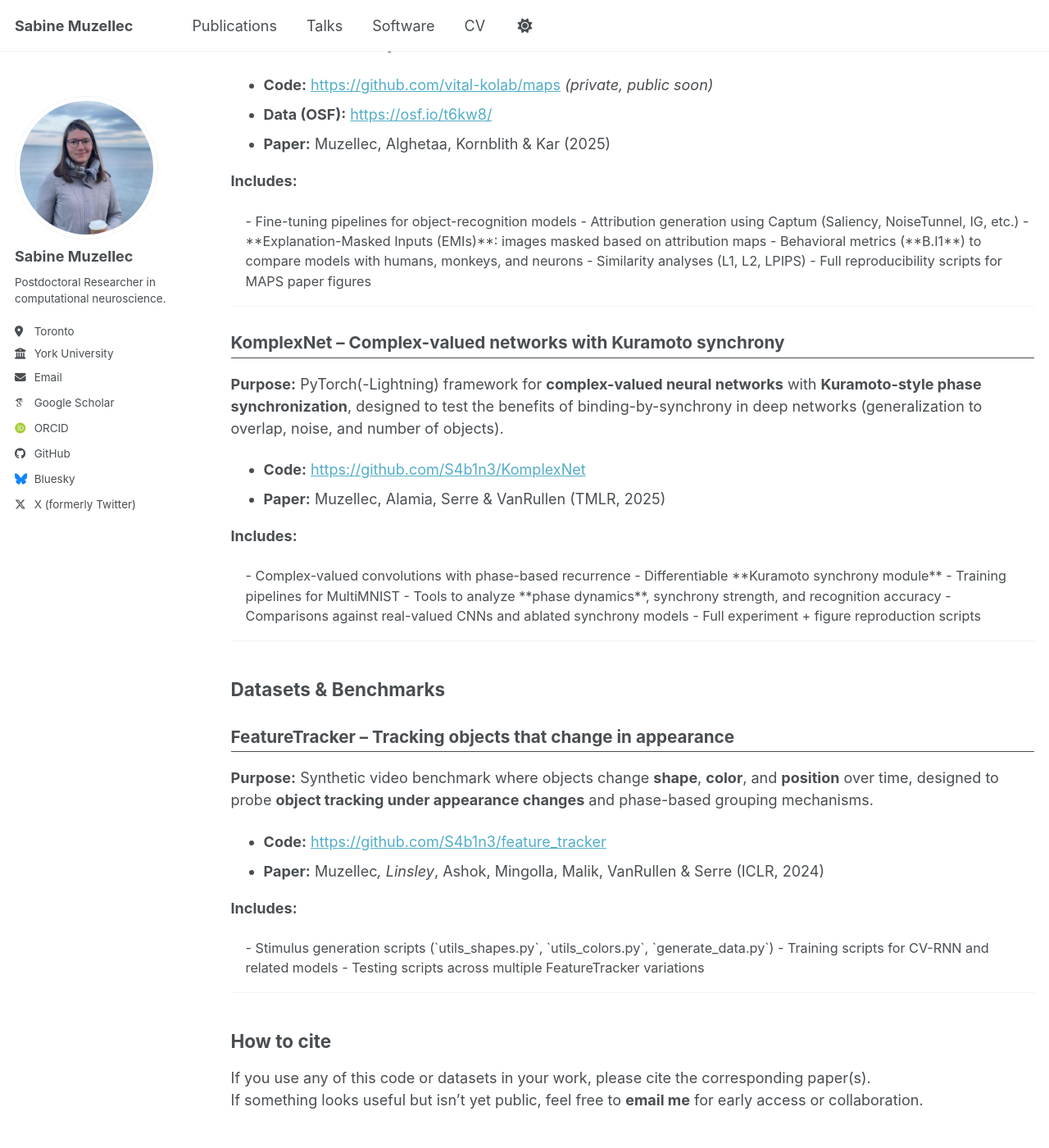
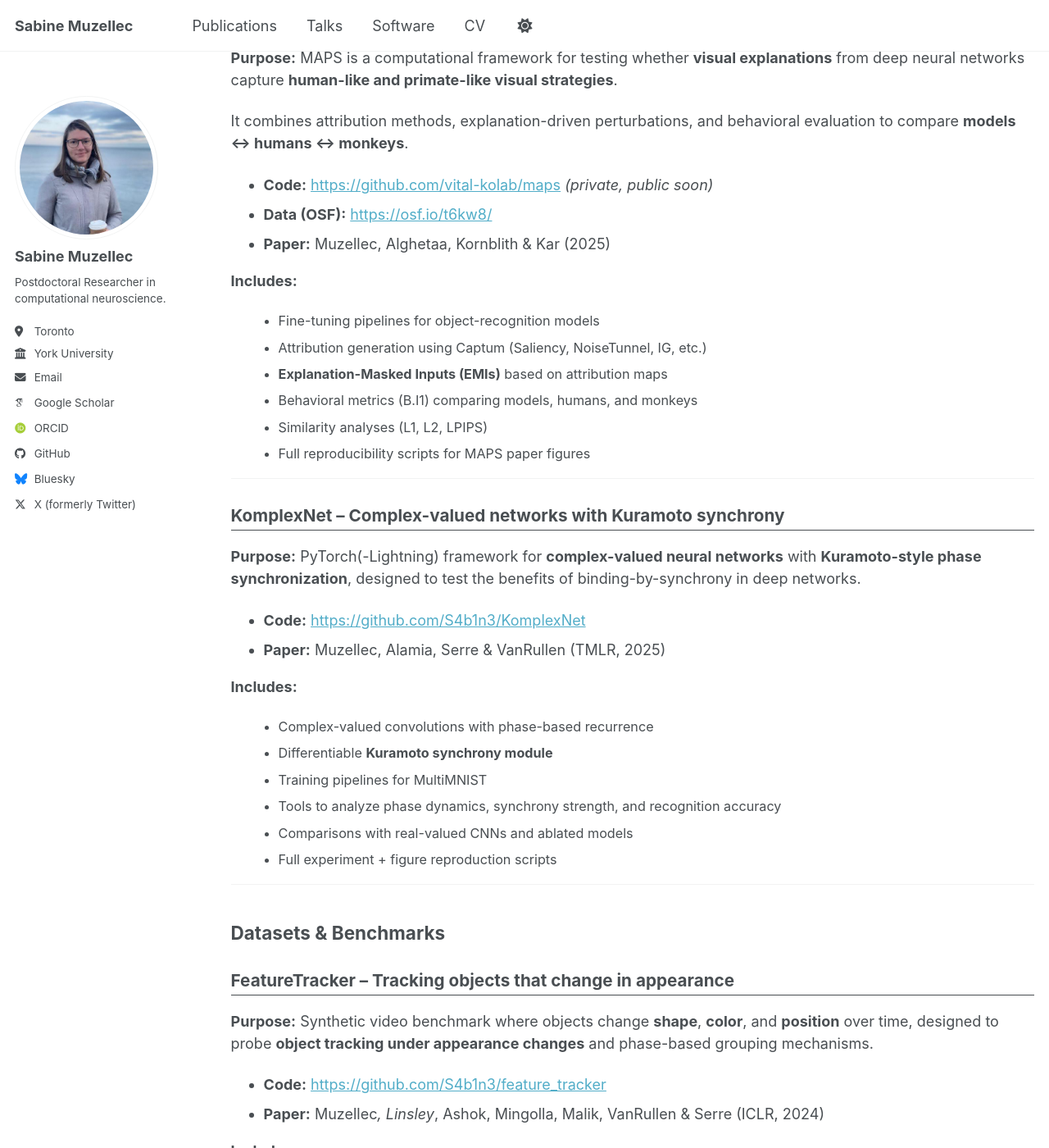
Before and after one commit to S4b1n3/S4b1n3.github.io, a Jekyll site: the page built from _pages/software.md, in a window 1280 px wide and 1400 px high, scrolled down 1915 px. Shown: the whole window at 82% size. Built offline with Jekyll 4.4.1, drawn with Linux system fonts in a browser that asks for light colours; some web fonts are replaced; a script bundle is joined from its source files by our own code; library files that are not in the unit come from our copies; some of the changed text lies outside the part shown.

Commit message:
style softward page 5

````diff
--- a/_pages/software.md
+++ b/_pages/software.md
@@ -37,12 +37,12 @@ Most of it sits at the intersection of **computational neuroscience**, **deep le
 
 **Includes:**
 <div style="font-size:0.90rem; margin-left:1rem;">
-
-- Regression pipelines
-- Reliability & noise-ceiling estimation
-- ANN → Monkey, Monkey → ANN, Monkey → Monkey, and Model → Model comparisons
-- Full reproducibility scripts for figures and benchmarks
-
+<ul>
+  <li>Regression pipelines</li>
+  <li>Reliability & noise-ceiling estimation</li>
+  <li>ANN → Monkey, Monkey → ANN, Monkey → Monkey, and Model → Model comparisons</li>
+  <li>Full reproducibility scripts for figures and benchmarks</li>
+</ul>
 </div>
 
 This repo is designed to **replicate the publication** and provide a transparent scientific workflow.
@@ -63,12 +63,12 @@ A lightweight, general-purpose Python package that exposes the core mapping util
 
 **Features:**
 <div style="font-size:0.90rem; margin-left:1rem;">
-
-- Unified API for the four mapping modes
-- Fit/evaluate linear models (ridge by default; PLS & others supported)
-- Clean, modular functions for ANN feature extraction → mapping → evaluation
-- Can be integrated into any model–brain alignment project
-
+<ul>
+  <li>Unified API for the four mapping modes</li>
+  <li>Fit/evaluate linear models (ridge by default; PLS & others supported)</li>
+  <li>Clean, modular functions for ANN feature extraction → mapping → evaluation</li>
+  <li>Integrates easily into any model–brain alignment project</li>
+</ul>
 </div>
 
 **Example usage**
@@ -86,7 +86,7 @@ compute_monkey_to_model(
     model_features=model_features,
     rates=rates,
     out_dir="results/monkey_to_model/resnet50",
-    reps=20,   # number of cross-validated fits
+    reps=20,
 )
 ```
 
@@ -112,14 +112,14 @@ It combines attribution methods, explanation-driven perturbations, and behaviora
 
 **Includes:**
 <div style="font-size:0.90rem; margin-left:1rem;">
-
-- Fine-tuning pipelines for object-recognition models
-- Attribution generation using Captum (Saliency, NoiseTunnel, IG, etc.)
-- **Explanation-Masked Inputs (EMIs)**: images masked based on attribution maps
-- Behavioral metrics (**B.I1**) to compare models with humans, monkeys, and neurons
-- Similarity analyses (L1, L2, LPIPS)
-- Full reproducibility scripts for MAPS paper figures
-
+<ul>
+  <li>Fine-tuning pipelines for object-recognition models</li>
+  <li>Attribution generation using Captum (Saliency, NoiseTunnel, IG, etc.)</li>
+  <li><b>Explanation-Masked Inputs (EMIs)</b> based on attribution maps</li>
+  <li>Behavioral metrics (B.I1) comparing models, humans, and monkeys</li>
+  <li>Similarity analyses (L1, L2, LPIPS)</li>
+  <li>Full reproducibility scripts for MAPS paper figures</li>
+</ul>
 </div>
 
 ---
@@ -132,21 +132,21 @@ It combines attribution methods, explanation-driven perturbations, and behaviora
   KomplexNet – Complex-valued networks with Kuramoto synchrony
 </h3>
 
-**Purpose:** PyTorch(-Lightning) framework for **complex-valued neural networks** with **Kuramoto-style phase synchronization**, designed to test the benefits of binding-by-synchrony in deep networks (generalization to overlap, noise, and number of objects).
+**Purpose:** PyTorch(-Lightning) framework for **complex-valued neural networks** with **Kuramoto-style phase synchronization**, designed to test the benefits of binding-by-synchrony in deep networks.
 
 - **Code:** <https://github.com/S4b1n3/KomplexNet>
 - **Paper:** Muzellec, Alamia, Serre & VanRullen (TMLR, 2025)
 
 **Includes:**
 <div style="font-size:0.90rem; margin-left:1rem;">
-
-- Complex-valued convolutions with phase-based recurrence
-- Differentiable **Kuramoto synchrony module**
-- Training pipelines for MultiMNIST
-- Tools to analyze **phase dynamics**, synchrony strength, and recognition accuracy
-- Comparisons against real-valued CNNs and ablated synchrony models
-- Full experiment + figure reproduction scripts
-
+<ul>
+  <li>Complex-valued convolutions with phase-based recurrence</li>
+  <li>Differentiable <b>Kuramoto synchrony module</b></li>
+  <li>Training pipelines for MultiMNIST</li>
+  <li>Tools to analyze phase dynamics, synchrony strength, and recognition accuracy</li>
+  <li>Comparisons with real-valued CNNs and ablated models</li>
+  <li>Full experiment + figure reproduction scripts</li>
+</ul>
 </div>
 
 ---
@@ -168,11 +168,11 @@ It combines attribution methods, explanation-driven perturbations, and behaviora
 
 **Includes:**
 <div style="font-size:0.90rem; margin-left:1rem;">
-
-- Stimulus generation scripts (`utils_shapes.py`, `utils_colors.py`, `generate_data.py`)
-- Training scripts for CV-RNN and related models
-- Testing scripts across multiple FeatureTracker variations
-
+<ul>
+  <li>Stimulus generation scripts (shapes, colors, dynamics)</li>
+  <li>Training scripts for CV-RNN and related models</li>
+  <li>Testing scripts for all FeatureTracker variations</li>
+</ul>
 </div>
 
 ---
````
